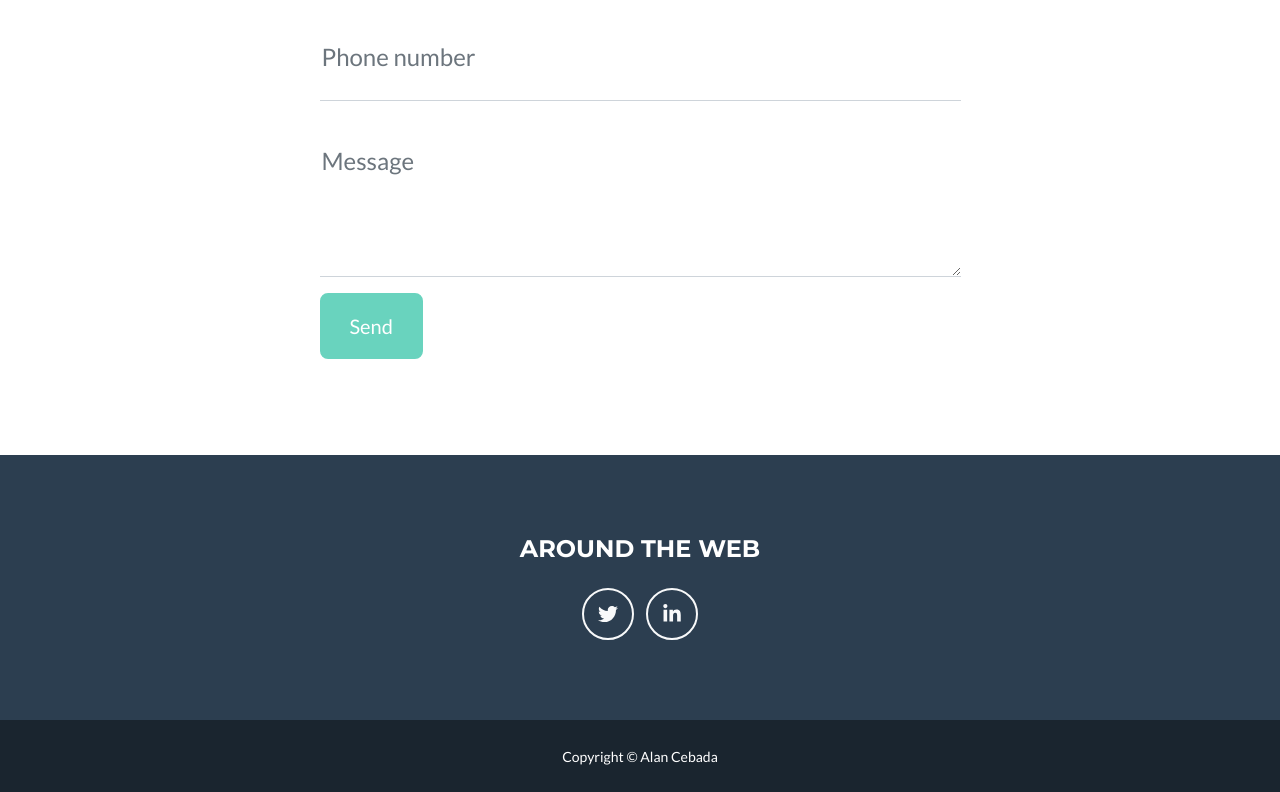
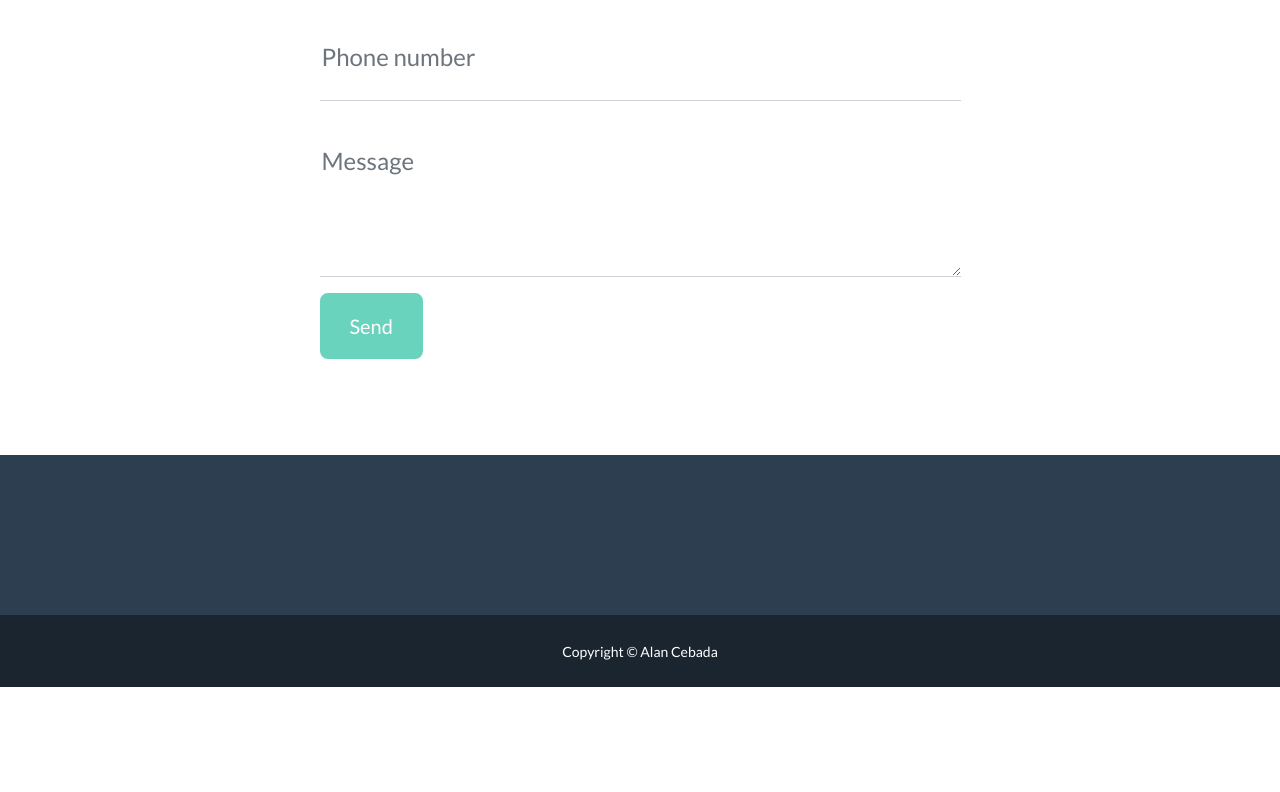
Before and after one commit to AlanA-developer/portafolio, a plain HTML site: page index.html in a window 1280 px wide. Shown: the part 2383-3175 px from the top of the page. After the commit the page ends 3070 px from the top, so only its background shows below. Drawn offline with nearby package versions, Linux system fonts and the light colour scheme.

Commit message:
Arreglando bugs

```diff
--- a/index.html
+++ b/index.html
@@ -181,12 +181,6 @@
         <footer class="footer text-center">
             <div class="container">
                 <div class="row">
-                    <!-- Footer Social Icons-->
-                    <div class="container">
-                        <h4 class="text-uppercase mb-4">Around the Web</h4>
-                        <a class="btn btn-outline-light btn-social mx-1" href="https://mx.linkedin.com/in/alan-alexis-cebada-diaz-b27499202"><i class="fab fa-fw fa-twitter"></i></a>
-                        <a class="btn btn-outline-light btn-social mx-1" href="https://twitter.com/AlanSeDev"><i class="fab fa-fw fa-linkedin-in"></i></a>
-                    </div>
                     <!-- Footer About Text-->
                 </div>
             </div>
```
